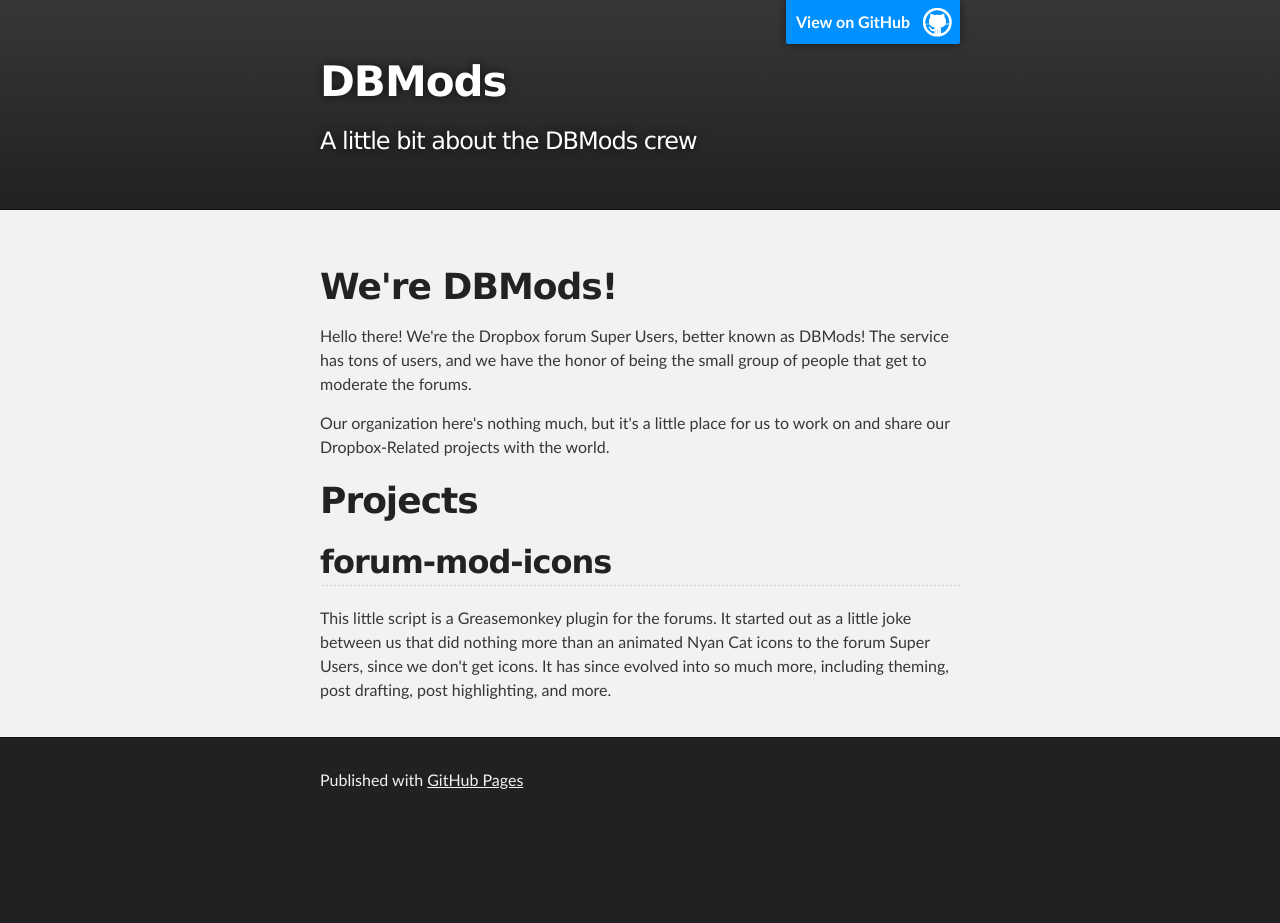
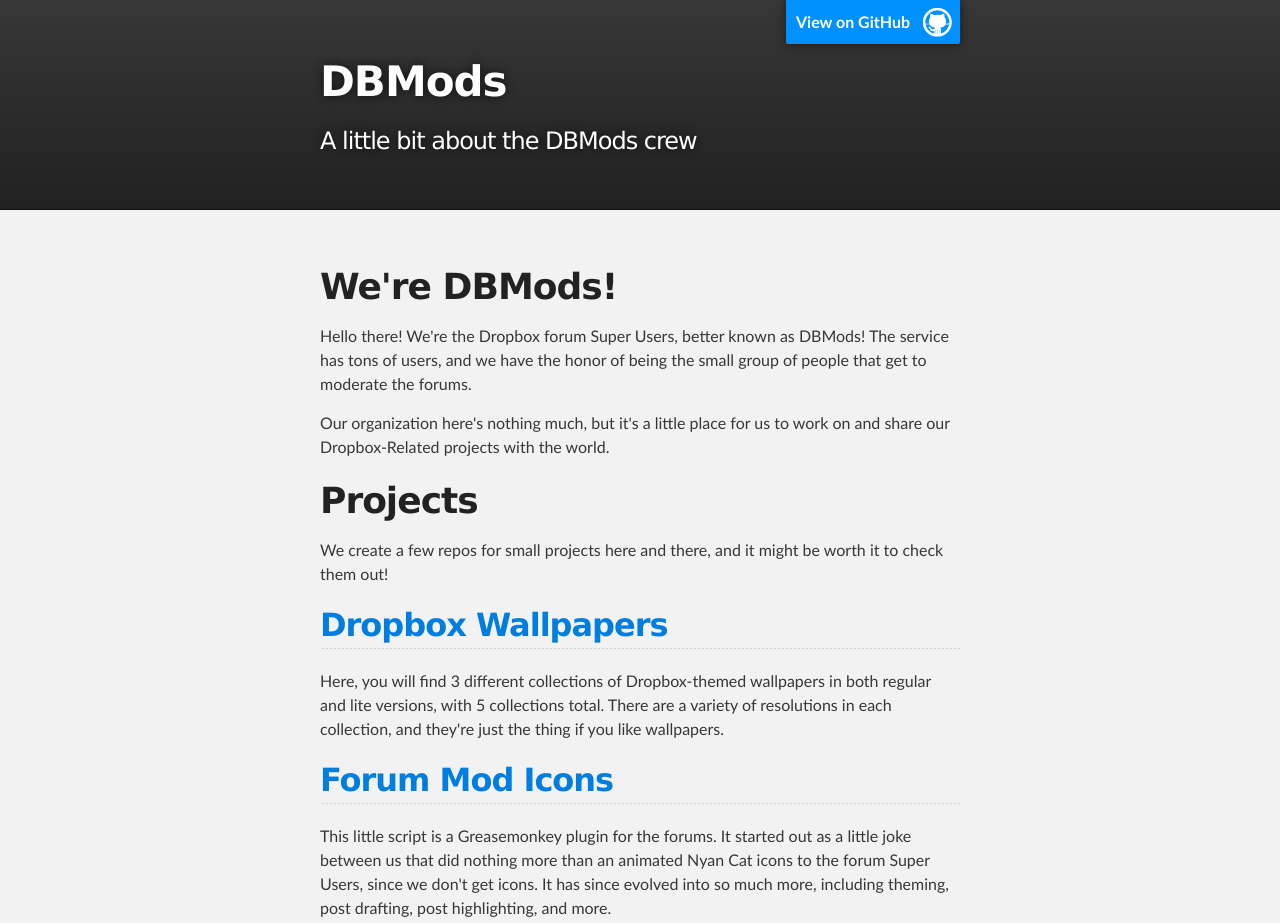
Before and after one commit to DBMods/dbmods.github.io, a plain HTML site: page index.html in a window 1280 px wide. Shown: the top 923 px of the page. Before the commit the page ends 827 px from the top, so only its background shows below. Drawn offline with Linux system fonts and the light colour scheme.

Commit message:
Replace master branch with page content via GitHub

```diff
--- a/index.html
+++ b/index.html
@@ -37,8 +37,17 @@
 <h1>
 <a name="projects" class="anchor" href="#projects"><span class="octicon octicon-link"></span></a>Projects</h1>
 
+<p>We create a few repos for small projects here and there, and it might be worth it to check them out!</p>
+
 <h2>
-<a name="forum-mod-icons" class="anchor" href="#forum-mod-icons"><span class="octicon octicon-link"></span></a>forum-mod-icons</h2>
+<a name="dropbox-wallpapers" class="anchor" href="#dropbox-wallpapers"><span class="octicon octicon-link"></span></a><a href="github.com/DBMods/dropbox-wallpapers">Dropbox Wallpapers</a>
+</h2>
+
+<p>Here, you will find 3 different collections of Dropbox-themed wallpapers in both regular and lite versions, with 5 collections total. There are a variety of resolutions in each collection, and they're just the thing if you like wallpapers.</p>
+
+<h2>
+<a name="forum-mod-icons" class="anchor" href="#forum-mod-icons"><span class="octicon octicon-link"></span></a><a href="github.com/DBMods/forum-mod-icons">Forum Mod Icons</a>
+</h2>
 
 <p>This little script is a Greasemonkey plugin for the forums. It started out as a little joke between us that did nothing more than an animated Nyan Cat icons to the forum Super Users, since we don't get icons. It has since evolved into so much more, including theming, post drafting, post highlighting, and more.</p>
       </section>
--- a/params.json
+++ b/params.json
@@ -1 +1 @@
-{"name":"DBMods","tagline":"A little bit about the DBMods crew","body":"#We're DBMods!\r\nHello there! We're the Dropbox forum Super Users, better known as DBMods! The service has tons of users, and we have the honor of being the small group of people that get to moderate the forums.\r\n\r\nOur organization here's nothing much, but it's a little place for us to work on and share our Dropbox-Related projects with the world.\r\n\r\n#Projects\r\n##forum-mod-icons\r\nThis little script is a Greasemonkey plugin for the forums. It started out as a little joke between us that did nothing more than an animated Nyan Cat icons to the forum Super Users, since we don't get icons. It has since evolved into so much more, including theming, post drafting, post highlighting, and more.","google":"","note":"Don't delete this file! It's used internally to help with page regeneration."}
+{"name":"DBMods","tagline":"A little bit about the DBMods crew","body":"#We're DBMods!\r\nHello there! We're the Dropbox forum Super Users, better known as DBMods! The service has tons of users, and we have the honor of being the small group of people that get to moderate the forums.\r\n\r\nOur organization here's nothing much, but it's a little place for us to work on and share our Dropbox-Related projects with the world.\r\n\r\n#Projects\r\nWe create a few repos for small projects here and there, and it might be worth it to check them out!\r\n\r\n##[Dropbox Wallpapers](github.com/DBMods/dropbox-wallpapers)\r\nHere, you will find 3 different collections of Dropbox-themed wallpapers in both regular and lite versions, with 5 collections total. There are a variety of resolutions in each collection, and they're just the thing if you like wallpapers.\r\n\r\n##[Forum Mod Icons](github.com/DBMods/forum-mod-icons)\r\nThis little script is a Greasemonkey plugin for the forums. It started out as a little joke between us that did nothing more than an animated Nyan Cat icons to the forum Super Users, since we don't get icons. It has since evolved into so much more, including theming, post drafting, post highlighting, and more.","google":"","note":"Don't delete this file! It's used internally to help with page regeneration."}
```
